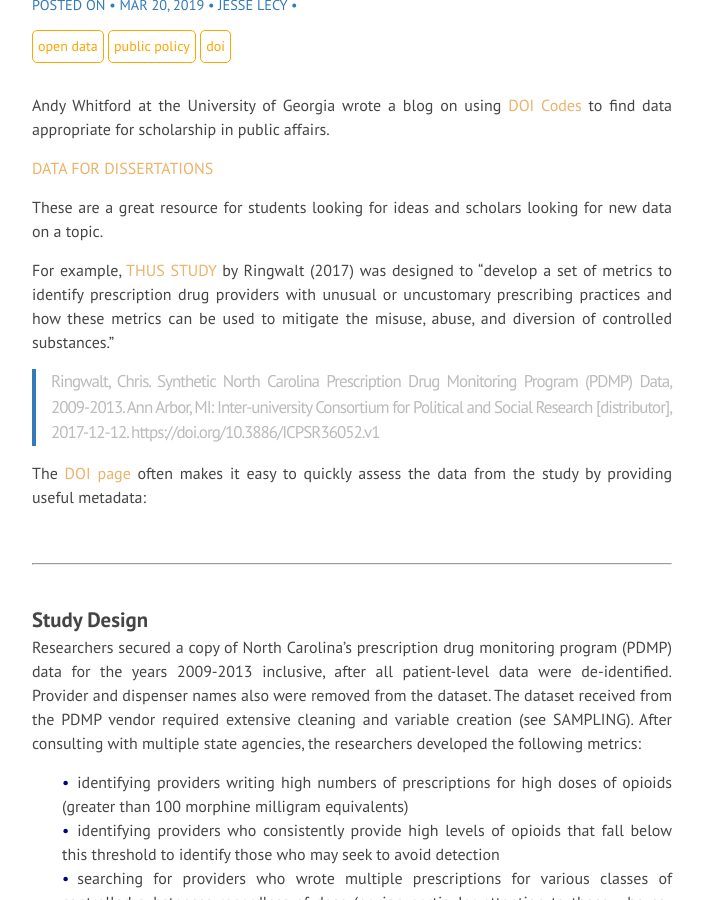
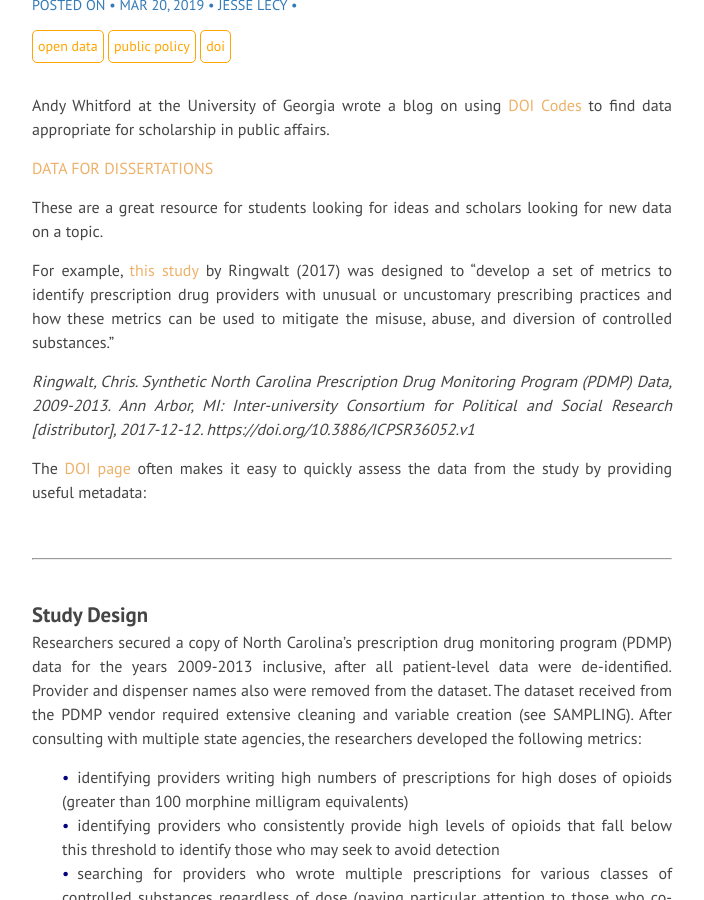
Before and after one commit to DS4PS/ds4ps.github.io, a Jekyll site: the page built from _posts/2019-03-20-data-for-policy-dissertations.md, in a window 1280 px wide and 900 px high, scrolled down 621 px. Shown: the whole window, without its empty margins (288-992 px from the left). Built offline with Jekyll 4.4.1, drawn with Linux system fonts in a browser that asks for light colours; nearby versions of some CDN libraries; library files that are not in the unit come from our copies.

Commit message:
Update 2019-03-20-data-for-policy-dissertations.md

```diff
--- a/_posts/2019-03-20-data-for-policy-dissertations.md
+++ b/_posts/2019-03-20-data-for-policy-dissertations.md
@@ -11,9 +11,9 @@ Andy Whitford at the University of Georgia wrote a blog on using [DOI Codes](htt
 
 These are a great resource for students looking for ideas and scholars looking for new data on a topic.
 
-For example, [THUS STUDY](https://doi.org/10.3886/ICPSR36129.v1) by Ringwalt (2017) was designed to "develop a set of metrics to identify prescription drug providers with unusual or uncustomary prescribing practices and how these metrics can be used to mitigate the misuse, abuse, and diversion of controlled substances."
+For example, [this study](https://doi.org/10.3886/ICPSR36129.v1) by Ringwalt (2017) was designed to "develop a set of metrics to identify prescription drug providers with unusual or uncustomary prescribing practices and how these metrics can be used to mitigate the misuse, abuse, and diversion of controlled substances."
 
-> Ringwalt, Chris. Synthetic North Carolina Prescription Drug Monitoring Program (PDMP) Data, 2009-2013. Ann Arbor, MI: Inter-university Consortium for Political and Social Research [distributor], 2017-12-12. https://doi.org/10.3886/ICPSR36052.v1
+*Ringwalt, Chris. Synthetic North Carolina Prescription Drug Monitoring Program (PDMP) Data, 2009-2013. Ann Arbor, MI: Inter-university Consortium for Political and Social Research [distributor], 2017-12-12. https://doi.org/10.3886/ICPSR36052.v1*
 
 The [DOI page](https://doi.org/10.3886/ICPSR36129.v1) often makes it easy to quickly assess the data from the study by providing useful metadata:
 
```
